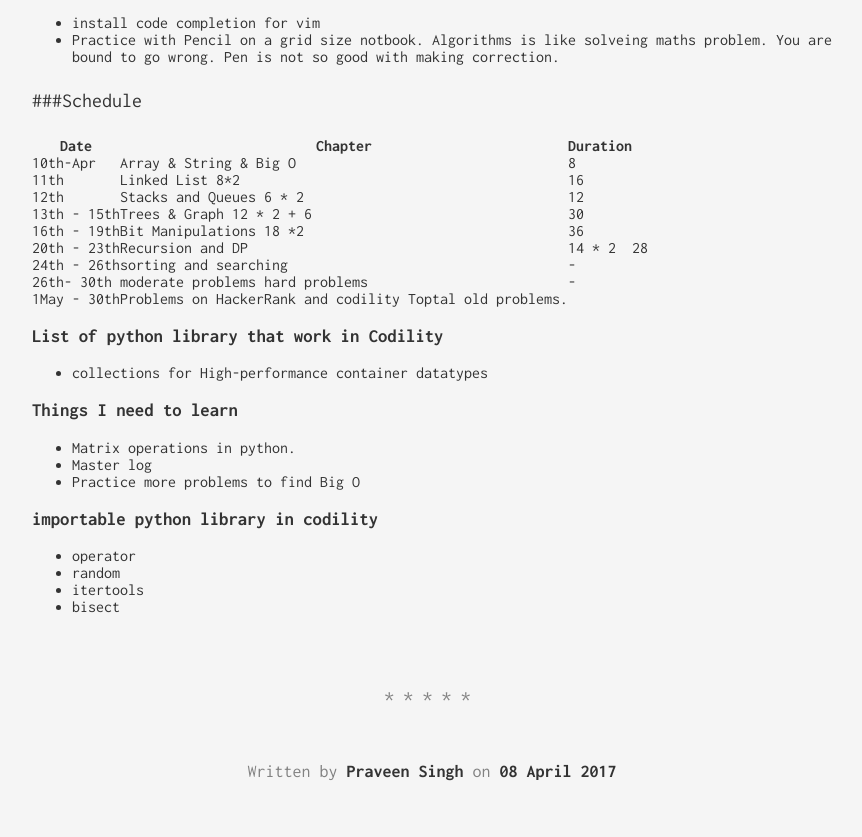
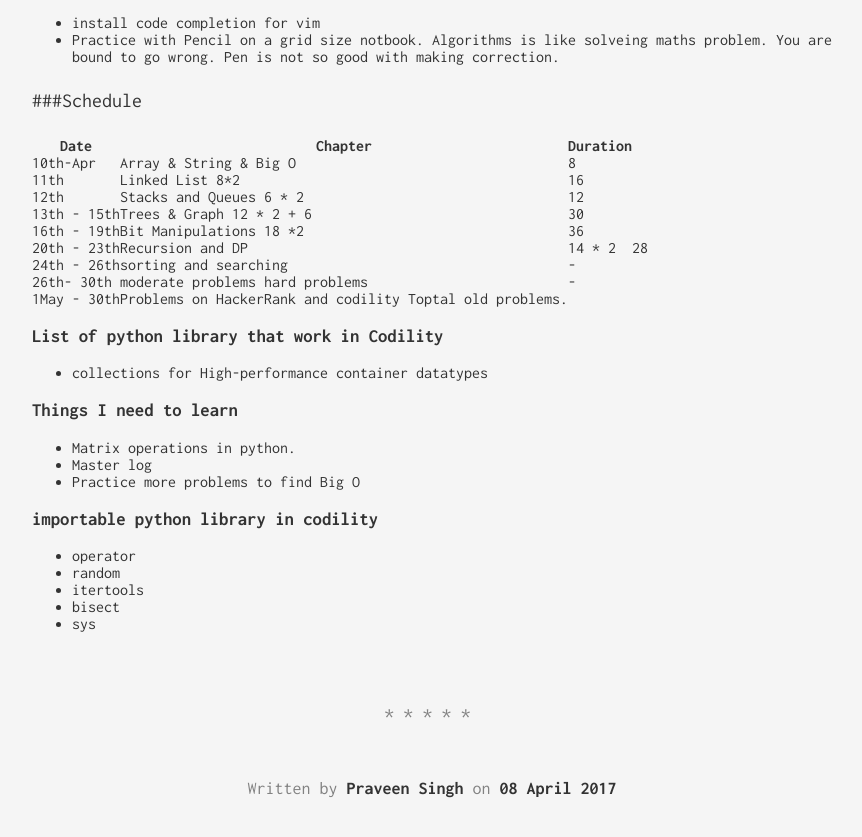
Before and after one commit to prrraveen/prrraveen.github.io, a Jekyll site: the page built from _posts/2017-04-08-Toptal.md, in a window 1280 px wide and 900 px high, scrolled down 1616 px. Shown: the top 837 px of the window, without its empty margins (208-1070 px from the left). Built offline with Jekyll 4.4.1, drawn with Linux system fonts in a browser that asks for light colours.

Commit message:
Update 2017-04-08-Toptal.md

```diff
--- a/_posts/2017-04-08-Toptal.md
+++ b/_posts/2017-04-08-Toptal.md
@@ -70,3 +70,4 @@ Date | Chapter | Duration|
 * random
 * itertools
 * bisect
+* sys
```
